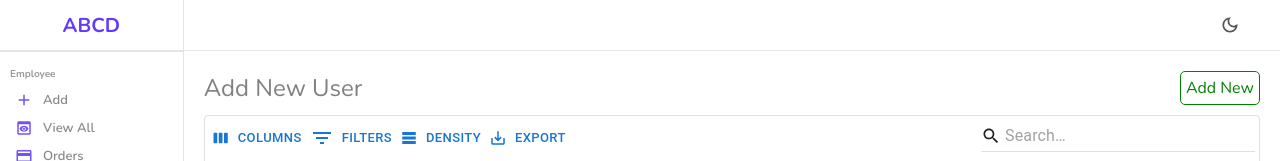
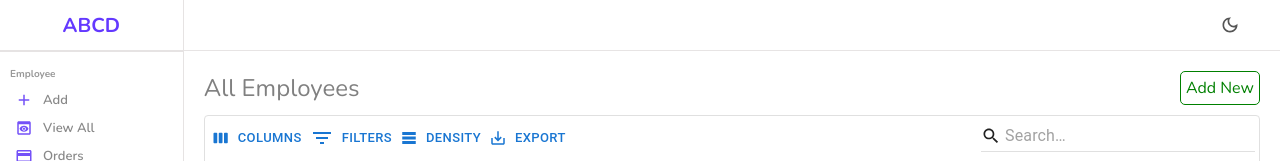
Before and after one commit to BhanukaC/ERP-System, a React (Create React App) app in the folder frontend/: page /hr/employee/viewall in a window 1280 px wide. Shown: the top 161 px of the page. Built offline with nearby package versions, Linux system fonts and the light colour scheme; no server answers.

Commit message:
name changed

```diff
--- a/frontend/src/components/hr/employeeTable/Datatable.jsx
+++ b/frontend/src/components/hr/employeeTable/Datatable.jsx
@@ -70,7 +70,7 @@ const Datatable = () => {
   return (
     <div className="datatable">
       <div className="datatableTitle">
-        Add New User
+        All Employees
         <Link to="/users/new" className="link">
           Add New
         </Link>
```
